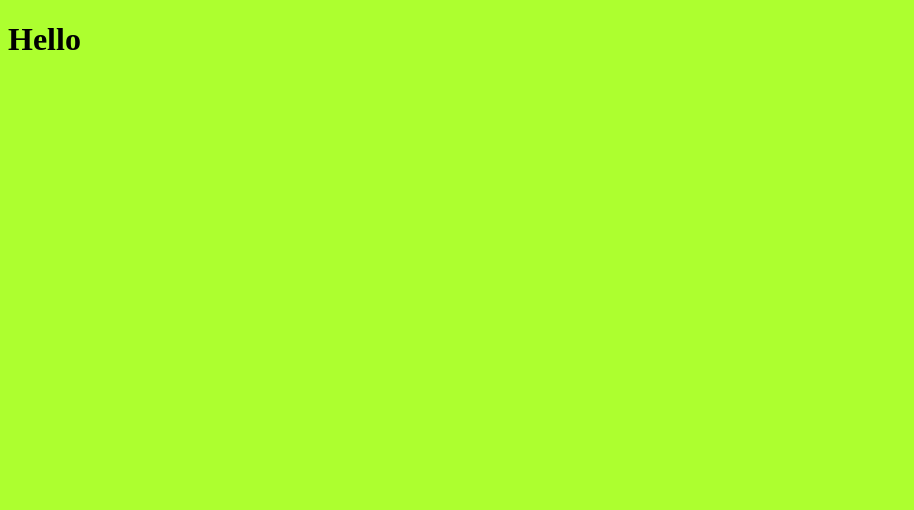
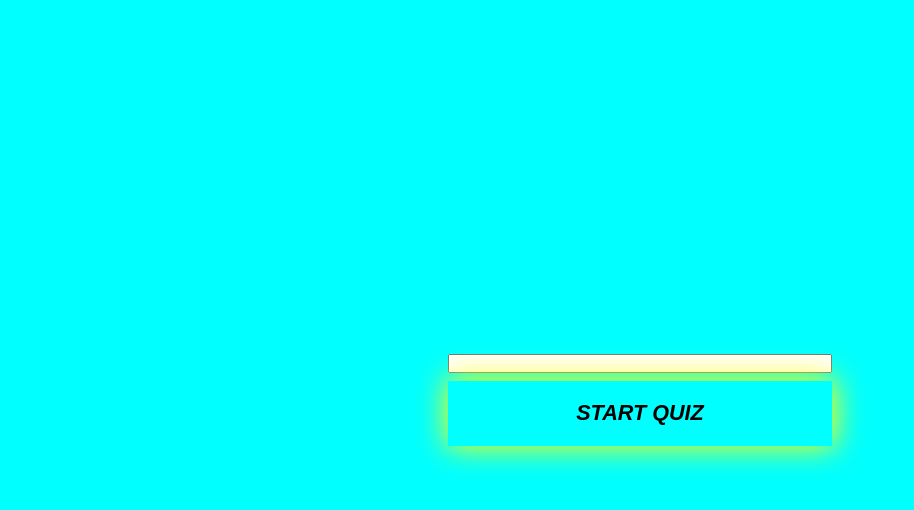
Before and after one commit to Code-Institute-Submissions/aimansae-p2-trivia-quiz_SeptResub, a plain HTML site: page index.html in a window 1280 px wide. Shown: the whole page, without its empty margins (0-914 px from the left). Drawn offline with Linux system fonts and the light colour scheme; a web font is replaced by a local one.

Commit message:
Add structure and style to start button

```diff
--- a/assets/css/style.css
+++ b/assets/css/style.css
@@ -1,6 +1,45 @@
 @import url('https://fonts.googleapis.com/css2?family=Abhaya+Libre&family=Roboto:wght@300&display=swap');
 
+* {
+    margin: 0;
+    padding: 0;
+    box-sizing: border-box;
+
+}
 
 body{
-    background:greenyellow;
+    font-family: 'Roboto', sans-serif;
+    background: aqua;
 }
+
+.container {
+    display: flex;
+    justify-content: center;
+    align-items: center;
+    width:100vw;
+    height:100vh;
+}
+
+.welcome-quiz{
+    width:30%;
+}
+
+input, button {
+    display: block;
+    width:100%;
+}
+
+input{
+    margin-bottom: 2%;
+}
+
+button {
+  padding: 5%;
+  font-family:'Abhaya', sans-serif;
+  font-weight:bold ;
+  font-size: 135%;
+  font-style: italic;
+  box-shadow: 1px -1px 30px 2px yellow;
+  border: none;
+  background: transparent;
+}
--- a/index.html
+++ b/index.html
@@ -10,7 +10,22 @@
     <title>Fun Quizz</title>
 </head>
 <body>
-    <h1>Hello</h1>
+    <div class="container">
+     <div class= "welcome-quiz">
+        <form class="quiz-form">
+            <input type="text">
+            <button type="submit">START QUIZ</button>
+
+
+        </form>
+
+
+
+
+     </div>
+
+
+        </div
     <script src="assets/js/script.js"></script>
 </body>
 </html>
```
